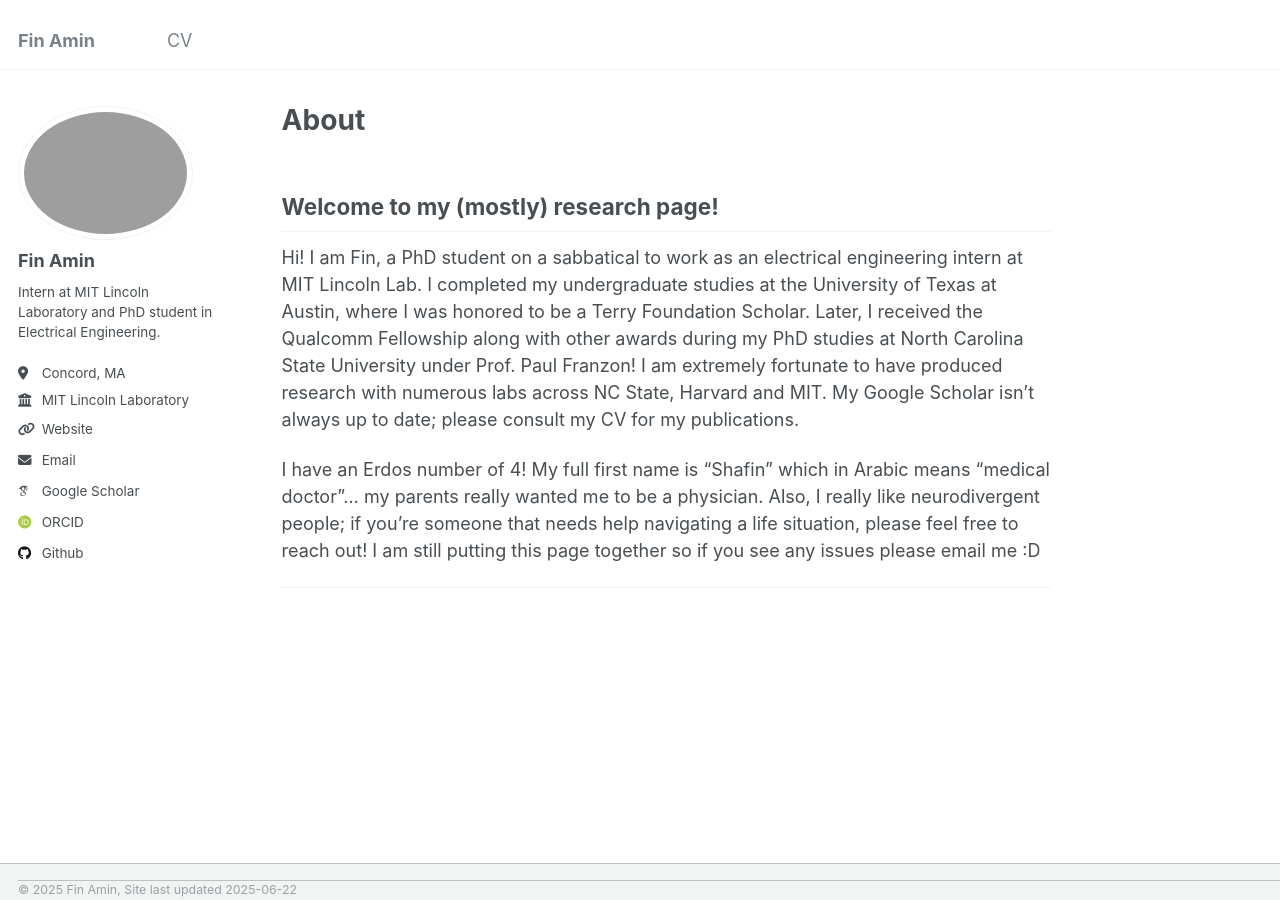
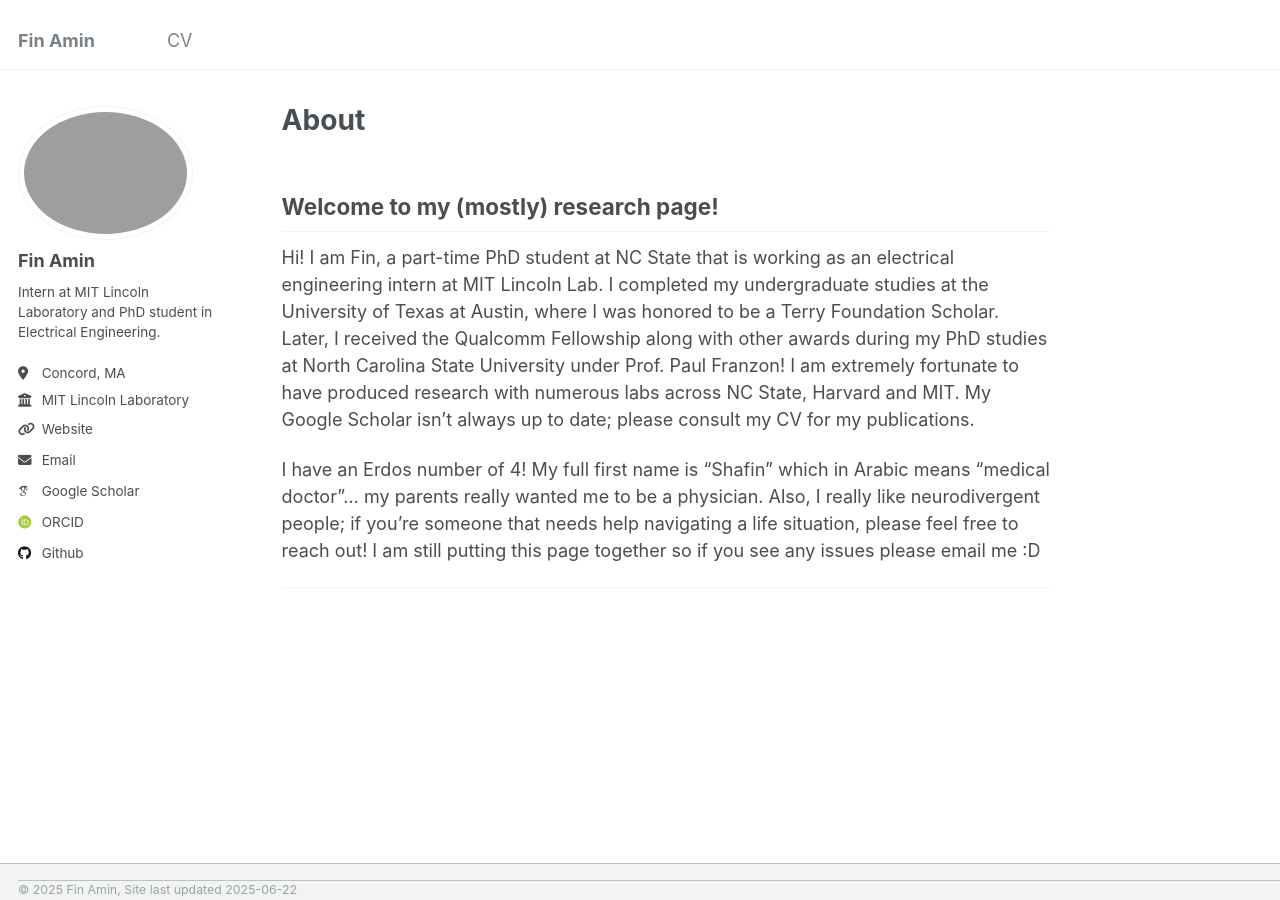
Before and after one commit to FinAminToastCrunch/FinAminToastCrunch.github.io, a Jekyll site: the page built from _pages/about.md, in a window 1280 px wide. Built offline with Jekyll 4.4.1, drawn with Linux system fonts in a browser that asks for light colours; some web fonts are replaced.

Commit message:
updated cv

```diff
--- a/_pages/about.md
+++ b/_pages/about.md
@@ -9,7 +9,7 @@
 
 ## Welcome to my (mostly) research page!
 
-Hi! I am Fin, a PhD student on a sabbatical to work as an electrical engineering intern at MIT Lincoln Lab. I completed my undergraduate studies at the University of Texas at Austin, where I was honored to be a Terry Foundation Scholar. Later, I received the Qualcomm Fellowship along with other awards during my PhD studies at North Carolina State University under Prof. Paul Franzon! I am extremely fortunate to have produced research with numerous labs across NC State, Harvard and MIT. My Google Scholar isn't always up to date; please consult my CV for my publications.
+Hi! I am Fin, a part-time PhD student at NC State that is working as an electrical engineering intern at MIT Lincoln Lab. I completed my undergraduate studies at the University of Texas at Austin, where I was honored to be a Terry Foundation Scholar. Later, I received the Qualcomm Fellowship along with other awards during my PhD studies at North Carolina State University under Prof. Paul Franzon! I am extremely fortunate to have produced research with numerous labs across NC State, Harvard and MIT. My Google Scholar isn't always up to date; please consult my CV for my publications.
 
 I have an Erdos number of 4! My full first name is "Shafin" which in Arabic means "medical doctor"... my parents really wanted me to be a physician. Also, I really like neurodivergent people; if you're someone that needs help navigating a life situation, please feel free to reach out! I am still putting this page together so if you see any issues please email me :D
 
```
Also changed, not shown: _cv/cv.md (+1 -1 lines), 1 other file.
